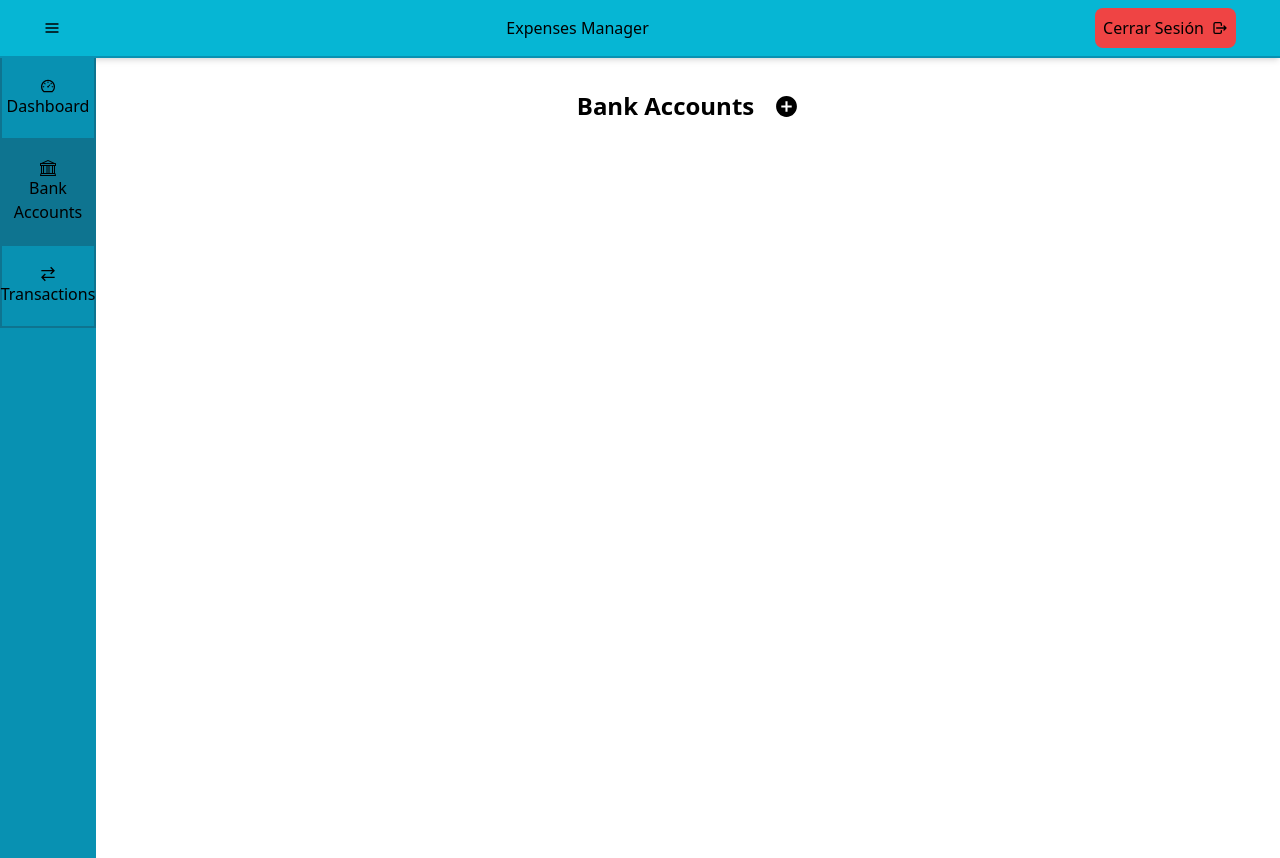
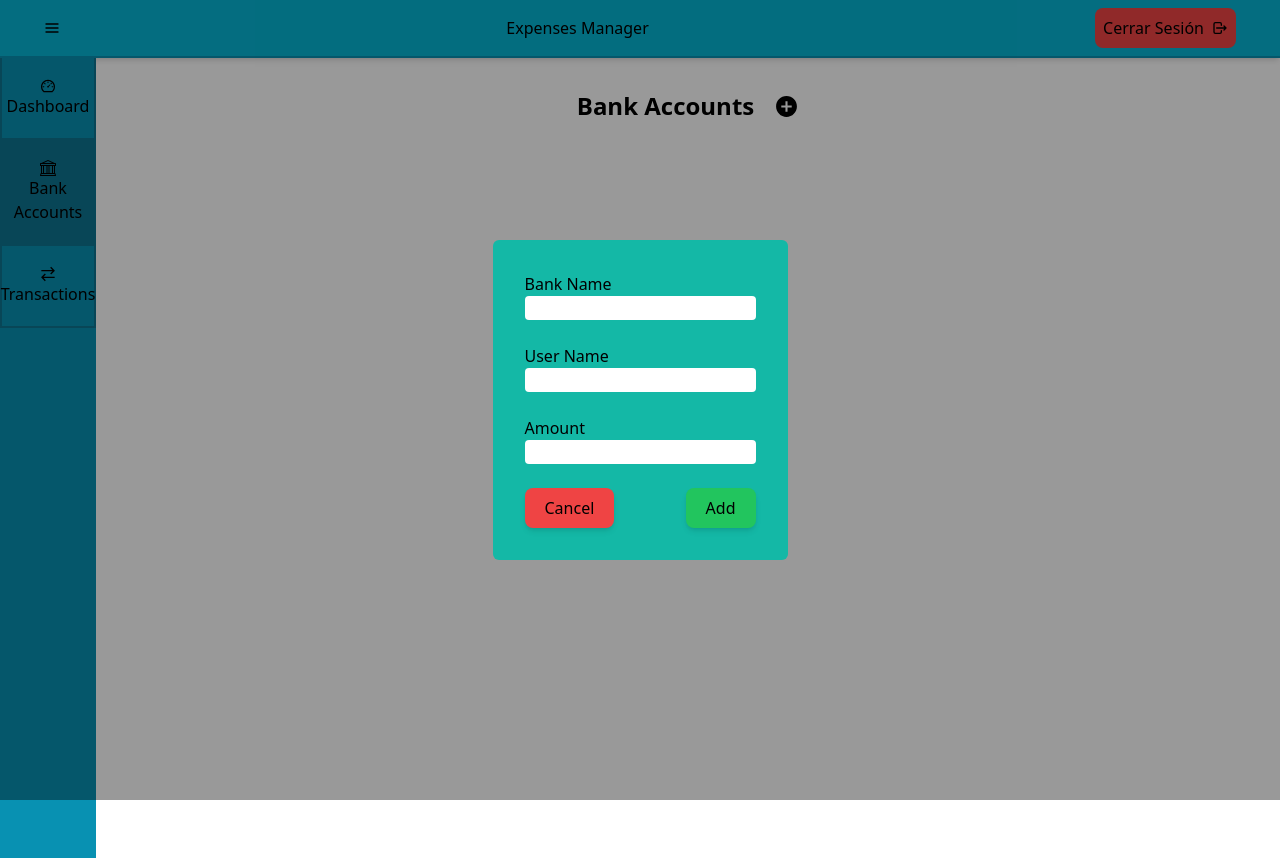
Before and after one commit to Alejandra-Villalobos/expenses-manager, a React (Create React App) app in the folder expenses-frontend/: page /banks in a window 1280 px wide. Both pictures are taken after a click on the button 786 px from the left and 106 px from the top of the page. Built offline with nearby package versions, Linux system fonts and the light colour scheme; a web font is replaced by a local one.

Commit message:
Added: Add bank form

```diff
--- /dev/null
+++ b/expenses-frontend/src/components/BankForm.js
@@ -0,0 +1,25 @@
+import React from 'react'
+
+function Popup(props) {
+  return (props.trigger) ? (
+    <div className='fixed top-0 left-0 w-full h-screen flex justify-center items-center bg-black bg-opacity-40'>
+        <div className='relative p-8 bg-teal-500 rounded-md'>
+            <form className='flex flex-col'>
+              <label>Bank Name</label>
+              <input className='rounded mb-6' type="text"  name='bankName'/>
+              <label>User Name</label>
+              <input className='rounded mb-6' type="text"  name='userName'/>
+              <label>Amount</label>
+              <input className='rounded mb-6' type="number" name='amount'/>
+              <div className='flex flex-row justify-between'>
+                <button className='flex items-center shadow-md bg-red-500 rounded-lg px-5 py-2' onClick={() => props.setTrigger(false)}>Cancel</button>
+                <input className='flex items-center shadow-md bg-green-500 rounded-lg px-5 py-2' type='submit' value='Add'/>
+              </div>
+            </form>
+        </div>
+    </div>
+
+  ) : "";
+}
+
+export default Popup
--- a/expenses-frontend/src/pages/Banks.js
+++ b/expenses-frontend/src/pages/Banks.js
@@ -1,10 +1,12 @@
 import React, { useState } from 'react'
 import SideMenu from '../components/SideMenu.js'
 import NavBar from '../components/NavBar.js'
+import BankForm from '../components/BankForm.js'
 import { MdAddCircle } from 'react-icons/md'
 
 const Banks = () => {
   const [showMenu, setShowMenu] = useState(true)
+  const [showBankForm, setShowBankForm] = useState(false)
   return (
     <>
     <NavBar setState={setShowMenu} state={showMenu}/>
@@ -13,7 +15,8 @@ const Banks = () => {
       <div className='w-full'>
         <section className='flex flex-row justify-center items-center gap-x-5 mt-8'>
           <h1 className='font-bold text-2xl'>Bank Accounts</h1>
-          <button><MdAddCircle size={25}/></button>
+          <button onClick={()=>setShowBankForm(true)}><MdAddCircle size={25}/></button>
+          <BankForm trigger={showBankForm} setTrigger={setShowBankForm}/>
         </section>
       </div>
     </div>
```
